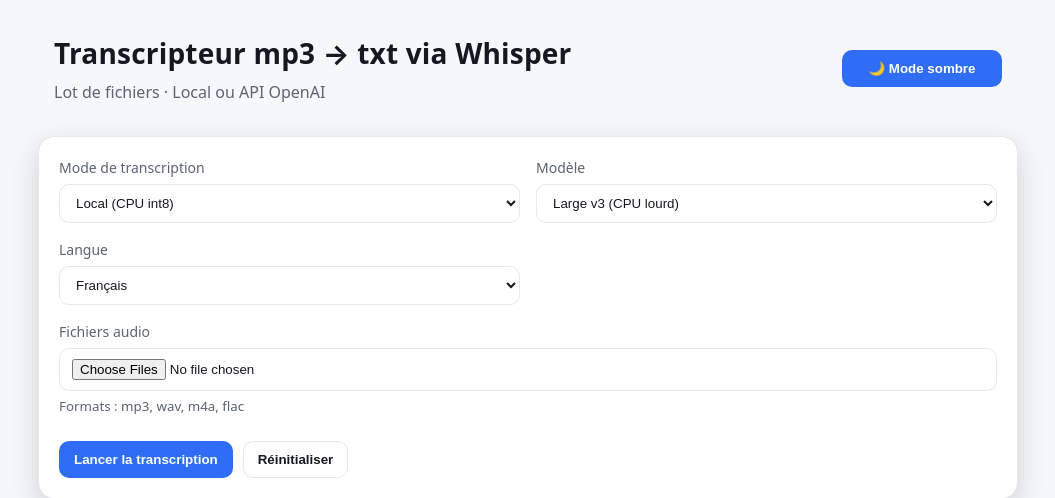
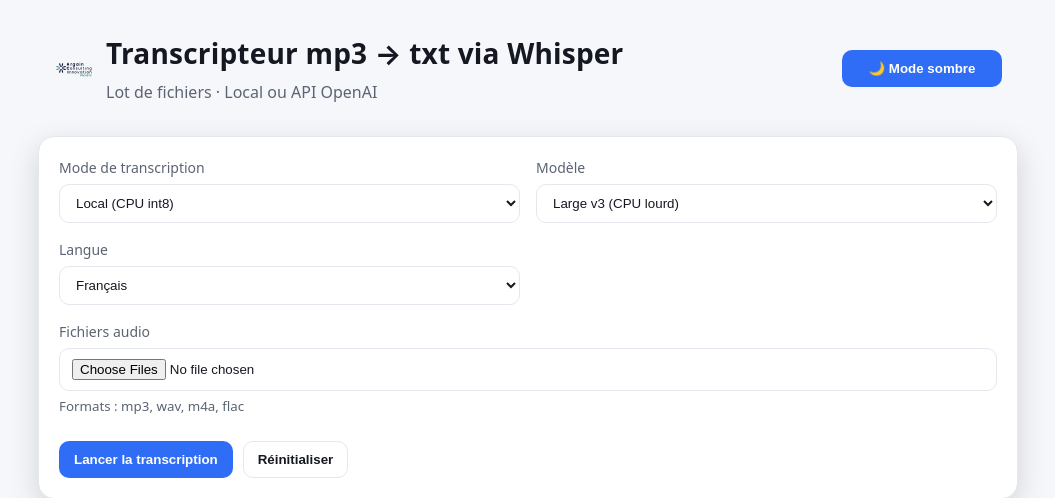
Before and after one commit to Romano-de-la-vega/app-whisper, a FastAPI app: page / in a window 1280 px wide. Shown: the top 498 px of the page, without its empty margins (112-1167 px from the left). Run offline with FastAPI, Linux system fonts and the light colour scheme.

Commit message:
Add theme-aware logo to header

```diff
--- a/static/app.js
+++ b/static/app.js
@@ -22,6 +22,7 @@ const downloadWrap = document.getElementById("downloads");
 const summaryBtn = document.getElementById("btn-summary");
 
 const themeBtn = document.getElementById("toggle-theme");
+const logoImg = document.getElementById("logo");
 
 // Masquer les boutons de téléchargement tant que la transcription n'est pas terminée
 downloadWrap.hidden = true;
@@ -49,12 +50,14 @@ let isRunning = false;
   const saved = localStorage.getItem("theme") || "light";
   root.setAttribute("data-theme", saved);
   themeBtn.textContent = saved === "dark" ? "☀️ Mode clair" : "🌙 Mode sombre";
+  if (logoImg) logoImg.src = saved === "dark" ? "/static/logo_white.png" : "/static/logo.png";
 
   themeBtn.addEventListener("click", () => {
     const next = root.getAttribute("data-theme") === "dark" ? "light" : "dark";
     root.setAttribute("data-theme", next);
     localStorage.setItem("theme", next);
     themeBtn.textContent = next === "dark" ? "☀️ Mode clair" : "🌙 Mode sombre";
+    if (logoImg) logoImg.src = next === "dark" ? "/static/logo_white.png" : "/static/logo.png";
   });
 })();
 
--- a/templates/index.html
+++ b/templates/index.html
@@ -111,14 +111,21 @@
       /* Bouton thème header */
       .header-row { display:flex; justify-content: space-between; align-items:center; gap: 12px; }
       #toggle-theme { min-width: 160px; }
+
+      .brand { display:flex; align-items:center; gap:12px; }
+      .brand img { height:40px; }
+      :root[data-theme="dark"] .brand img { content:url('/static/logo_white.png'); }
     </style>
   </head>
   <body>
     <header class="container">
       <div class="header-row">
-        <div>
-          <h1>Transcripteur mp3 → txt via Whisper</h1>
-          <p class="subtitle">Lot de fichiers · Local ou API OpenAI</p>
+        <div class="brand">
+          <img id="logo" src="/static/logo.png" alt="Logo" />
+          <div>
+            <h1>Transcripteur mp3 → txt via Whisper</h1>
+            <p class="subtitle">Lot de fichiers · Local ou API OpenAI</p>
+          </div>
         </div>
         <button id="toggle-theme" type="button">🌙 Mode sombre</button>
       </div>
```
